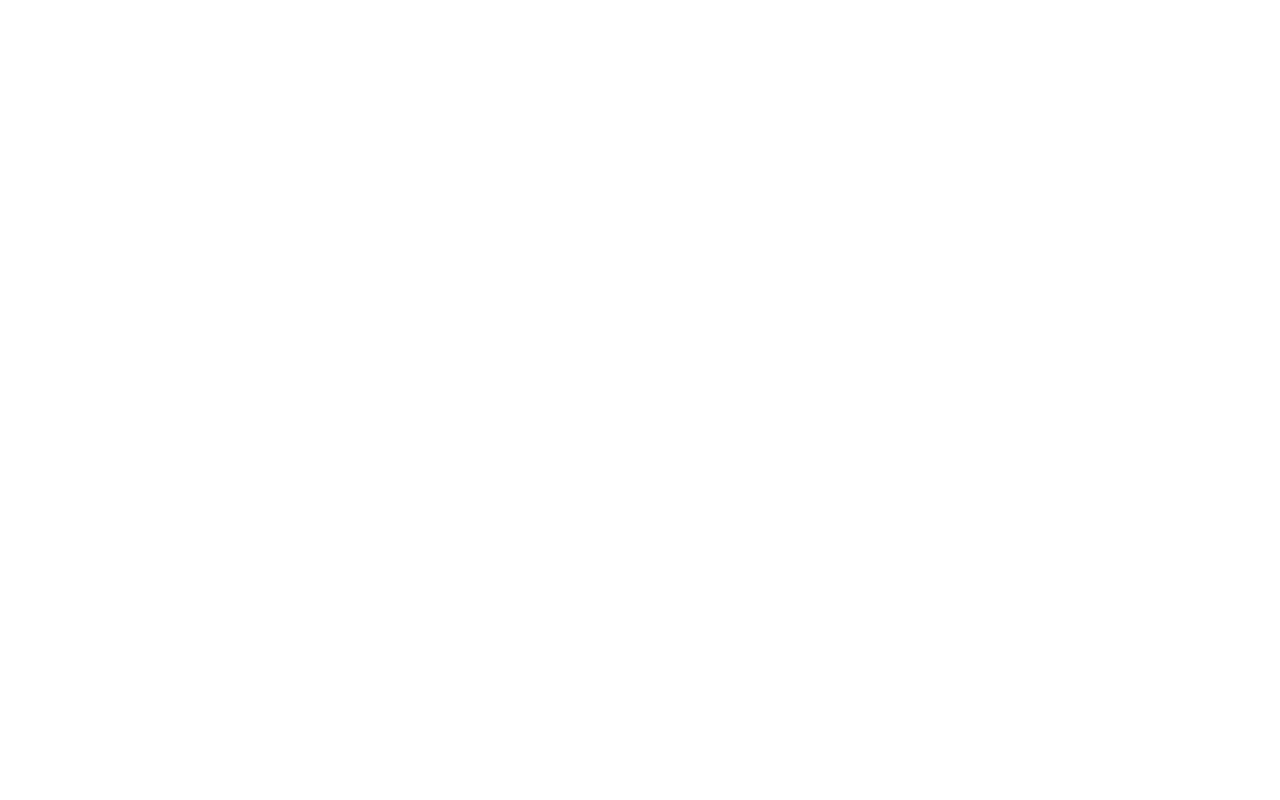
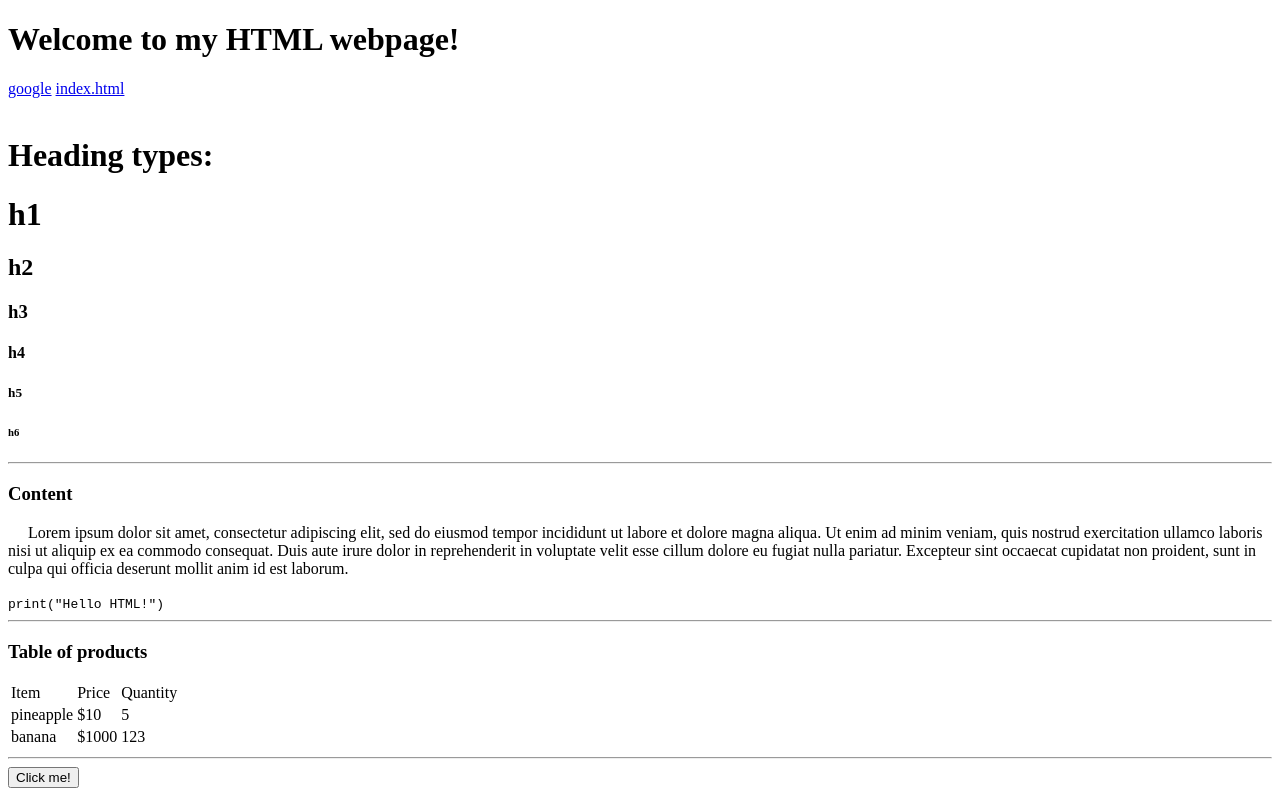
Before and after one commit to HaydenBurkerDP/static-webpage, a plain HTML site: page index.html in a window 1280 px wide. Shown: the top 800 px of the page. Drawn offline with Linux system fonts and the light colour scheme.

Commit message:
added html content

```diff
--- a/index.html
+++ b/index.html
@@ -4,7 +4,74 @@
     <meta charset="UTF-8" />
     <meta http-equiv="X-UA-Compatible" content="IE=edge" />
     <meta name="viewport" content="width=device-width, initial-scale=1.0" />
-    <title>Document</title>
+    <title>Static Webpage</title>
   </head>
-  <body></body>
+  <body>
+    <div class="header">
+      <h1>Welcome to my HTML webpage!</h1>
+    </div>
+    <div class="links">
+      <a href="https://google.com" target="_blank">google</a>
+      <a href="index.html">index.html</a>
+    </div>
+    <br />
+    <div class="headings">
+      <h1>Heading types:</h1>
+      <h1>h1</h1>
+      <h2>h2</h2>
+      <h3>h3</h3>
+      <h4>h4</h4>
+      <h5>h5</h5>
+      <h6>h6</h6>
+    </div>
+    <hr />
+    <div class="paragraph">
+      <h3>Content</h3>
+      <p>
+        <!-- Added 4 spaces to indent paragraph -->
+        <span>&nbsp;&nbsp;&nbsp;&nbsp;</span>
+        Lorem ipsum dolor sit amet, consectetur adipiscing elit, sed do eiusmod
+        tempor incididunt ut labore et dolore magna aliqua. Ut enim ad minim
+        veniam, quis nostrud exercitation ullamco laboris nisi ut aliquip ex ea
+        commodo consequat. Duis aute irure dolor in reprehenderit in voluptate
+        velit esse cillum dolore eu fugiat nulla pariatur. Excepteur sint
+        occaecat cupidatat non proident, sunt in culpa qui officia deserunt
+        mollit anim id est laborum.
+      </p>
+      <code>print("Hello HTML!")</code>
+    </div>
+    <hr />
+    <div class="table">
+      <h3>Table of products</h3>
+      <table>
+        <thead>
+          <tr>
+            <td>Item</td>
+            <td>Price</td>
+            <td>Quantity</td>
+          </tr>
+        </thead>
+        <tbody>
+          <tr>
+            <td>pineapple</td>
+            <td>$10</td>
+            <td>5</td>
+          </tr>
+          <tr>
+            <td>banana</td>
+            <td>$1000</td>
+            <td>123</td>
+          </tr>
+        </tbody>
+      </table>
+    </div>
+    <hr />
+    <div class="interactive-button">
+      <button onclick="alert('Hello JavaScript!')">Click me!</button>
+    </div>
+    <div class="image">
+      <h3>Image of HTML</h3>
+      <img src="https://source.unsplash.com/random?HTML" alt="HTML" />
+    </div>
+  </body>
 </html>
```
